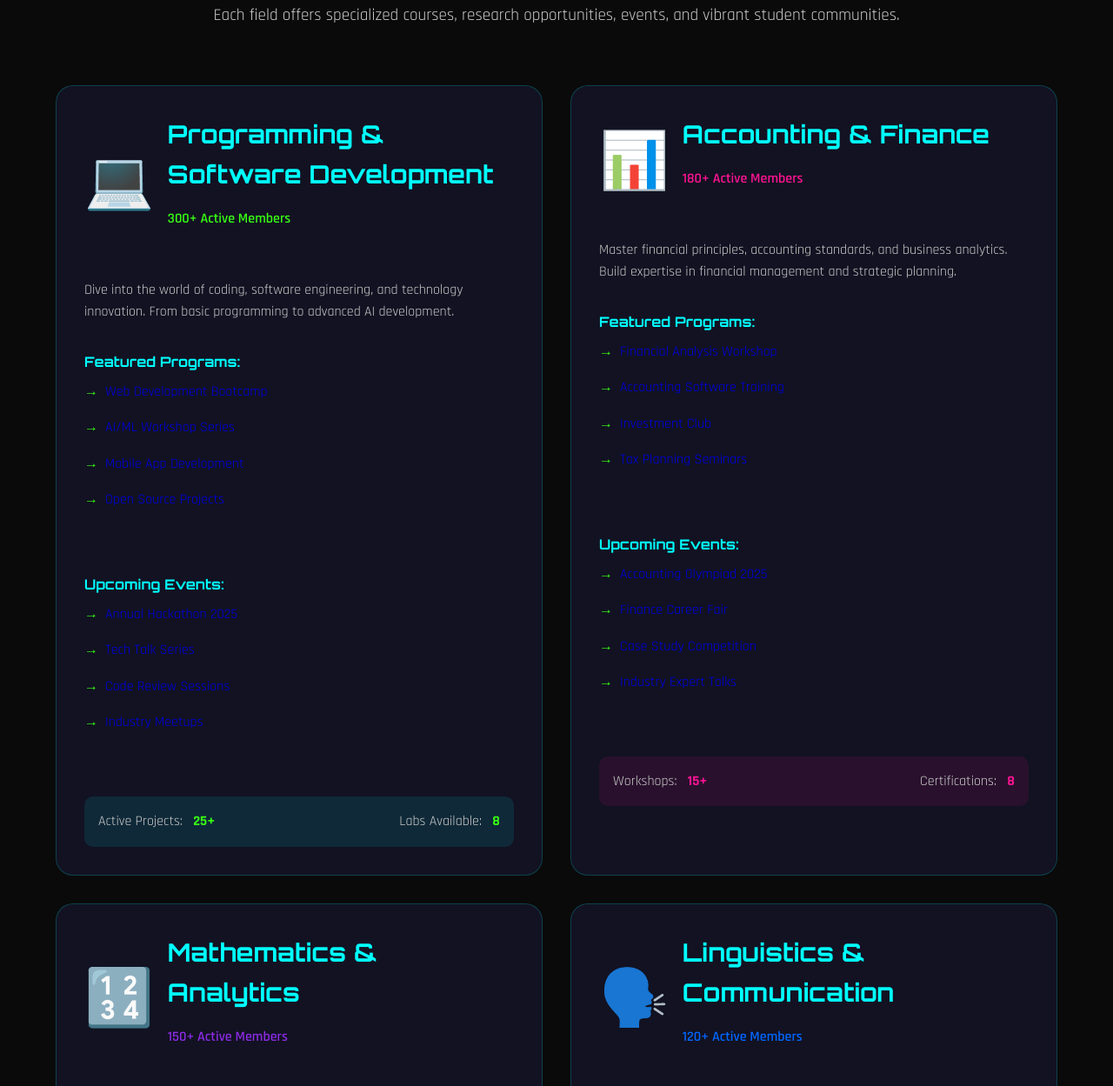
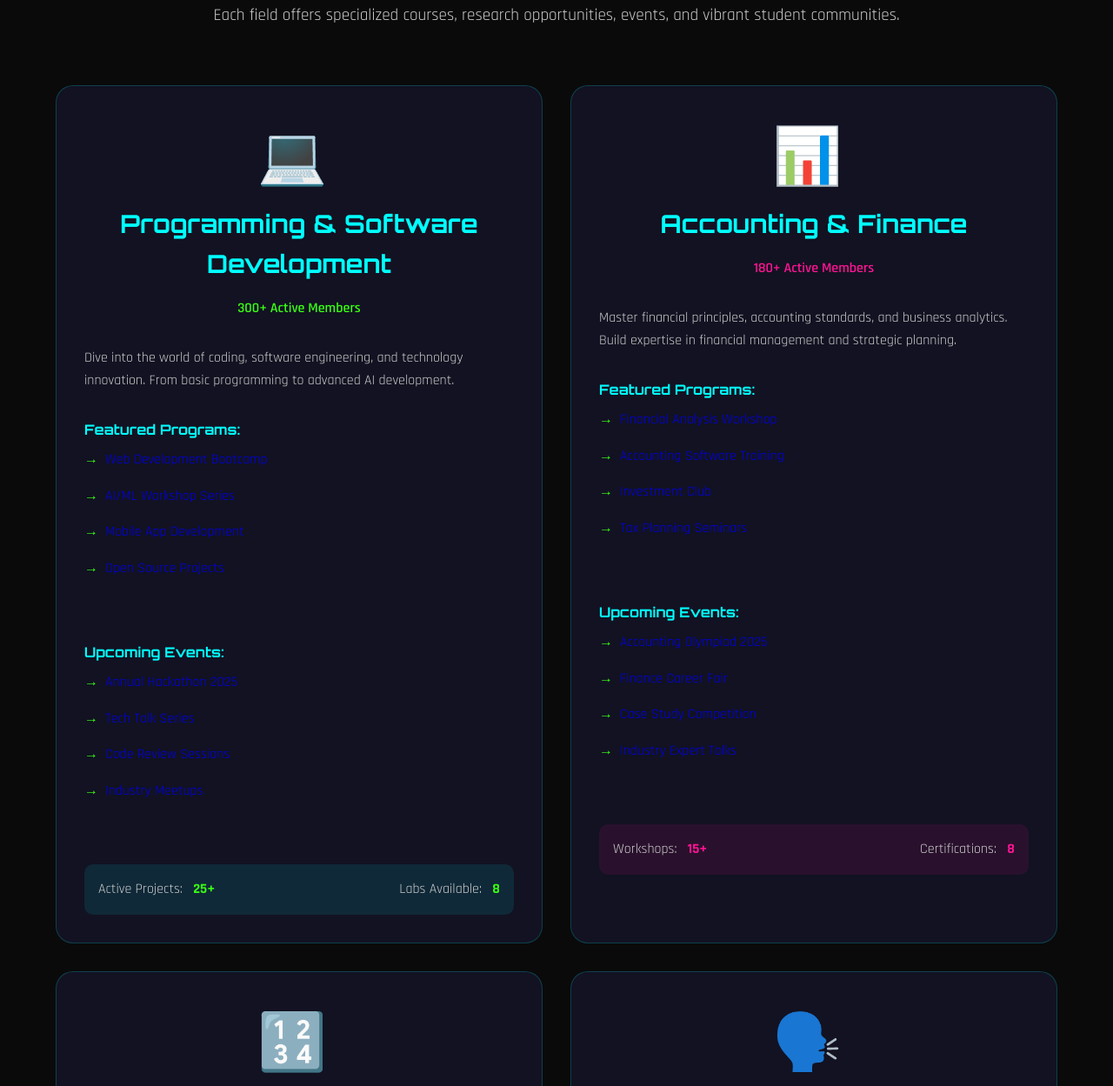
Before and after one commit to SudipUraw/NIT-College, a plain HTML site: page fields/index.html in a window 1280 px wide. Shown: the part 871-2120 px from the top of the page at 87% size. Drawn offline with Linux system fonts and the light colour scheme.

Commit message:
Fix Responsiveness

```diff
--- a/fields/index.html
+++ b/fields/index.html
@@ -85,7 +85,7 @@
                 <!-- Programming Field -->
                 <a href="programming.html" class="card" style="text-decoration: none; display: block;"
                     data-animate="slideInLeft">
-                    <div style="display: flex; align-items: center; margin-bottom: 2rem;">
+                    <div style="text-align: center; margin-bottom: 2rem;">
                         <div style="font-size: 4rem; margin-right: 1rem;">💻</div>
                         <div>
                             <h3>Programming & Software Development</h3>
@@ -133,7 +133,7 @@
                 <!-- Accounting Field -->
                 <a href="accounting.html" class="card" style="text-decoration: none; display: block;"
                     data-animate="slideInRight">
-                    <div style="display: flex; align-items: center; margin-bottom: 2rem;">
+                    <div style="text-align: center; margin-bottom: 2rem;">
                         <div style="font-size: 4rem; margin-right: 1rem;">📊</div>
                         <div>
                             <h3>Accounting & Finance</h3>
@@ -181,7 +181,7 @@
                 <!-- Mathematics Field -->
                 <a href="mathematics.html" class="card" style="text-decoration: none; display: block;"
                     data-animate="slideInLeft">
-                    <div style="display: flex; align-items: center; margin-bottom: 2rem;">
+                    <div style="text-align: center; margin-bottom: 2rem;">
                         <div style="font-size: 4rem; margin-right: 1rem;">🔢</div>
                         <div>
                             <h3>Mathematics & Analytics</h3>
@@ -231,7 +231,7 @@
                 <!-- Linguistics Field -->
                 <a href="linguistics.html" class="card" style="text-decoration: none; display: block;"
                     data-animate="slideInRight">
-                    <div style="display: flex; align-items: center; margin-bottom: 2rem;">
+                    <div style="text-align: center; margin-bottom: 2rem;">
                         <div style="font-size: 4rem; margin-right: 1rem;">🗣️</div>
                         <div>
                             <h3>Linguistics & Communication</h3>
```
